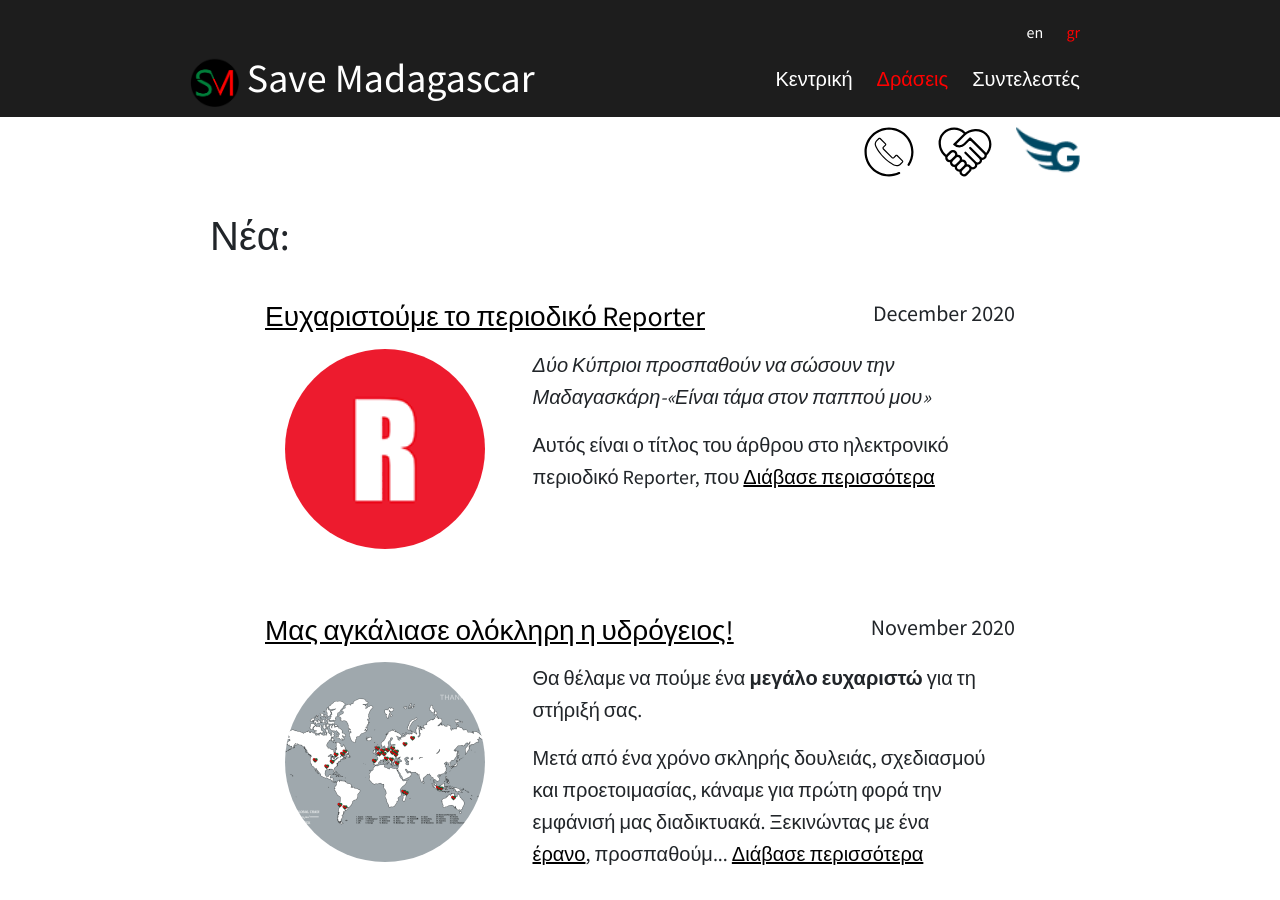
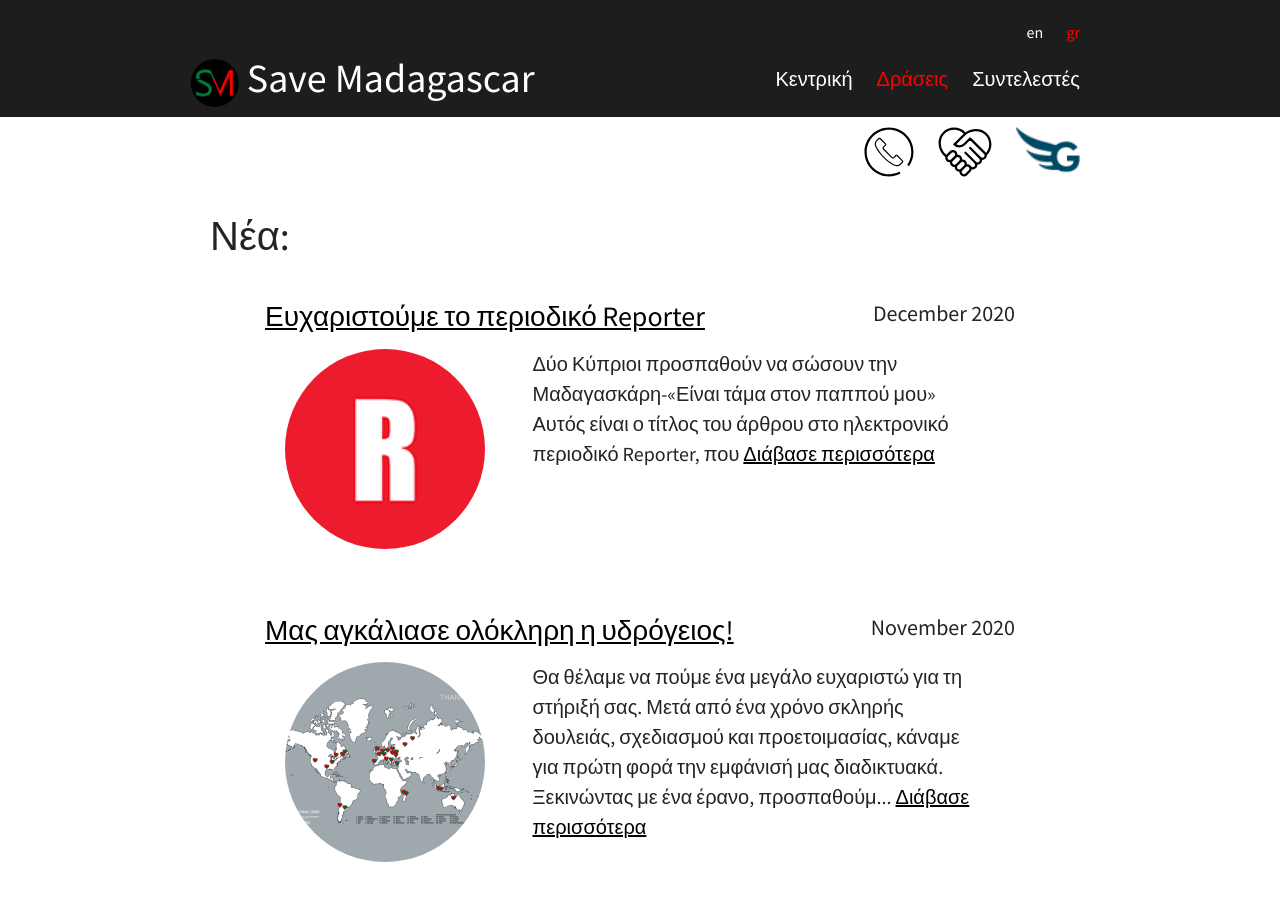
Before and after one commit to at07cm1/smadagascar_site, a Jekyll site: the page built from updates_gr.html, in a window 1280 px wide and 900 px high. Built offline with Jekyll 4.4.1, drawn with Linux system fonts in a browser that asks for light colours.

Commit message:
fix updates link issue

```diff
--- a/_includes/post_list_layout.html
+++ b/_includes/post_list_layout.html
@@ -16,13 +16,13 @@
           </div>
           <div class="column two_thirds" style="text-align:left">
             <div>
-              {{ post.excerpt | truncate: 300 }}
+              {{ post.excerpt | truncate: 300 | strip_html}}
               <a href="{{ post.url }}">{{ site.data.translations[page.lang].more }}</a>
             </div>
           </div>
         </div>
       {% else %}
-        <div>{{ post.excerpt | truncate: 300 }}</div>
+        <div>{{ post.excerpt | truncate: 300 | strip_html }}</div>
         <a href="{{ post.url }}">{{ site.data.translations[page.lang].more }}</a>
       {% endif %}
     </div>
```
